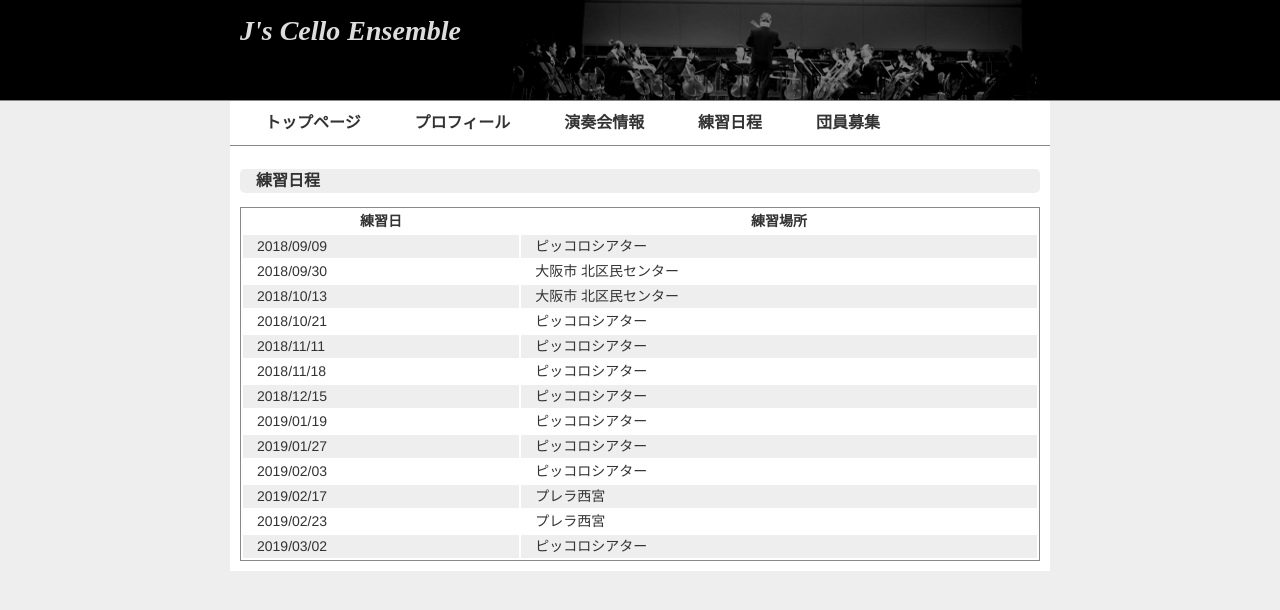
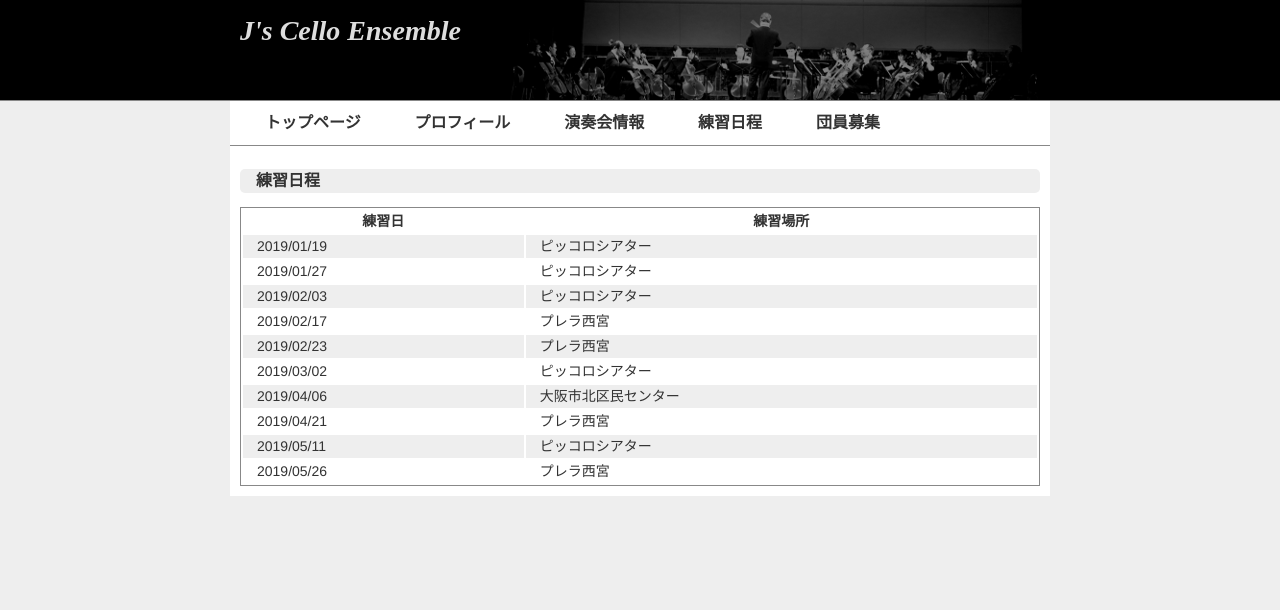
Before and after one commit to mzdusk/js-hp, a Jekyll site: the page built from practice.html, in a window 1280 px wide. Shown: the top 610 px of the page. Built offline with Jekyll 4.4.1, drawn with Linux system fonts in a browser that asks for light colours.

Commit message:
練習日程を更新

```diff
--- a/_data/news.yml
+++ b/_data/news.yml
@@ -1,9 +1,11 @@
+- date: 2018-12-18
+  content: 練習日程を更新しました。
 - date: 2018-10-07
   content: 演奏会情報を追加しました。
 - date: 2018-09-01
   content: 練習日程を更新しました。
-- date: 2018-07-15
-  content: 練習日程を更新しました。
+#- date: 2018-07-15
+#  content: 練習日程を更新しました。
 #- date: 2018-04-28
 #  content: 練習日程を更新しました。
 #- date: 2018-03-11
--- a/_data/practice.yml
+++ b/_data/practice.yml
@@ -1,17 +1,3 @@
-- date: 2018-09-09
-  place: ピッコロシアター
-- date: 2018-09-30
-  place: 大阪市 北区民センター
-- date: 2018-10-13
-  place: 大阪市 北区民センター
-- date: 2018-10-21
-  place: ピッコロシアター
-- date: 2018-11-11
-  place: ピッコロシアター
-- date: 2018-11-18
-  place: ピッコロシアター
-- date: 2018-12-15
-  place: ピッコロシアター
 - date: 2019-01-19
   place: ピッコロシアター
 - date: 2019-01-27
@@ -24,3 +10,11 @@
   place: プレラ西宮
 - date: 2019-03-02
   place: ピッコロシアター
+- date: 2019-04-06
+  place: 大阪市北区民センター
+- date: 2019-04-21
+  place: プレラ西宮
+- date: 2019-05-11
+  place: ピッコロシアター
+- date: 2019-05-26
+  place: プレラ西宮
```
